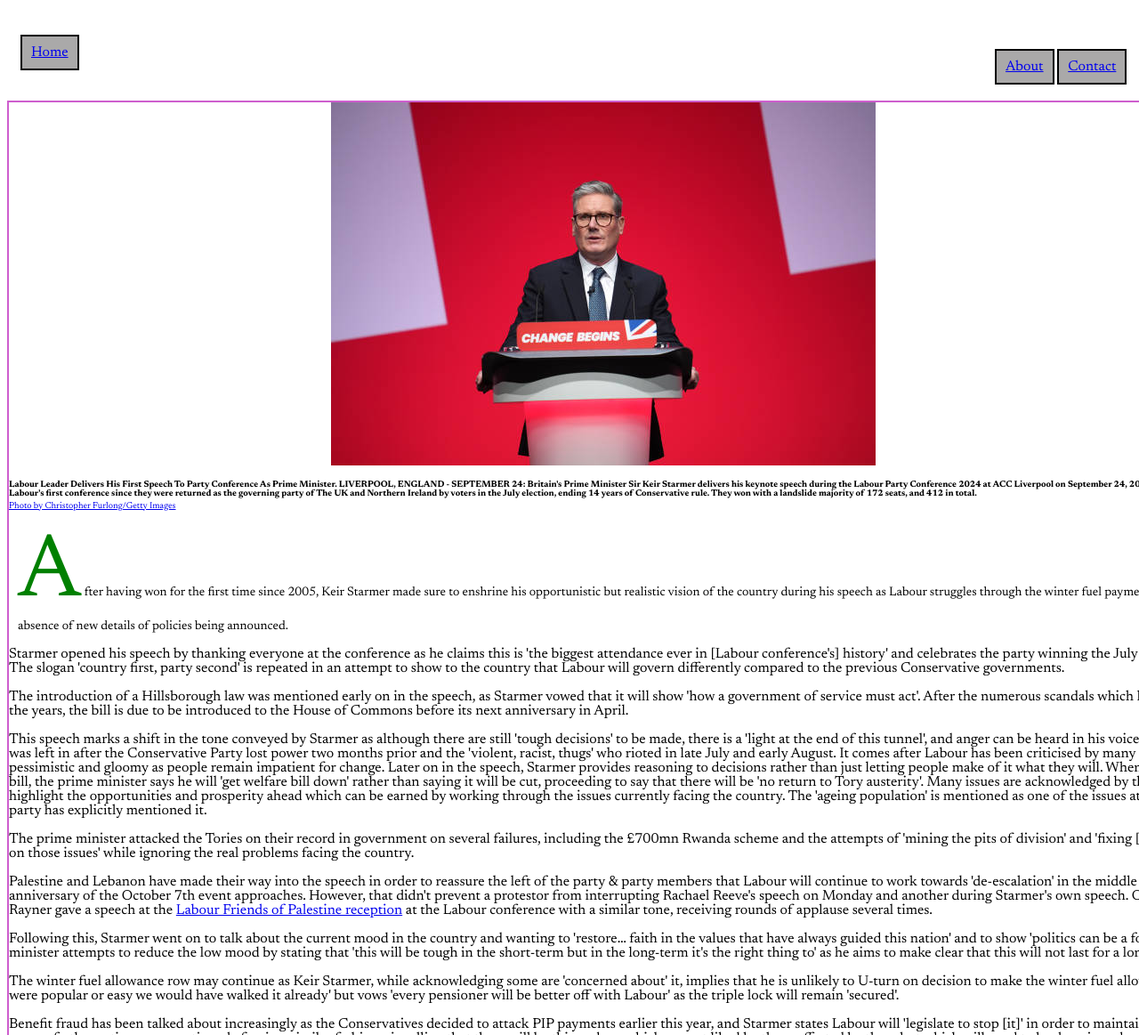
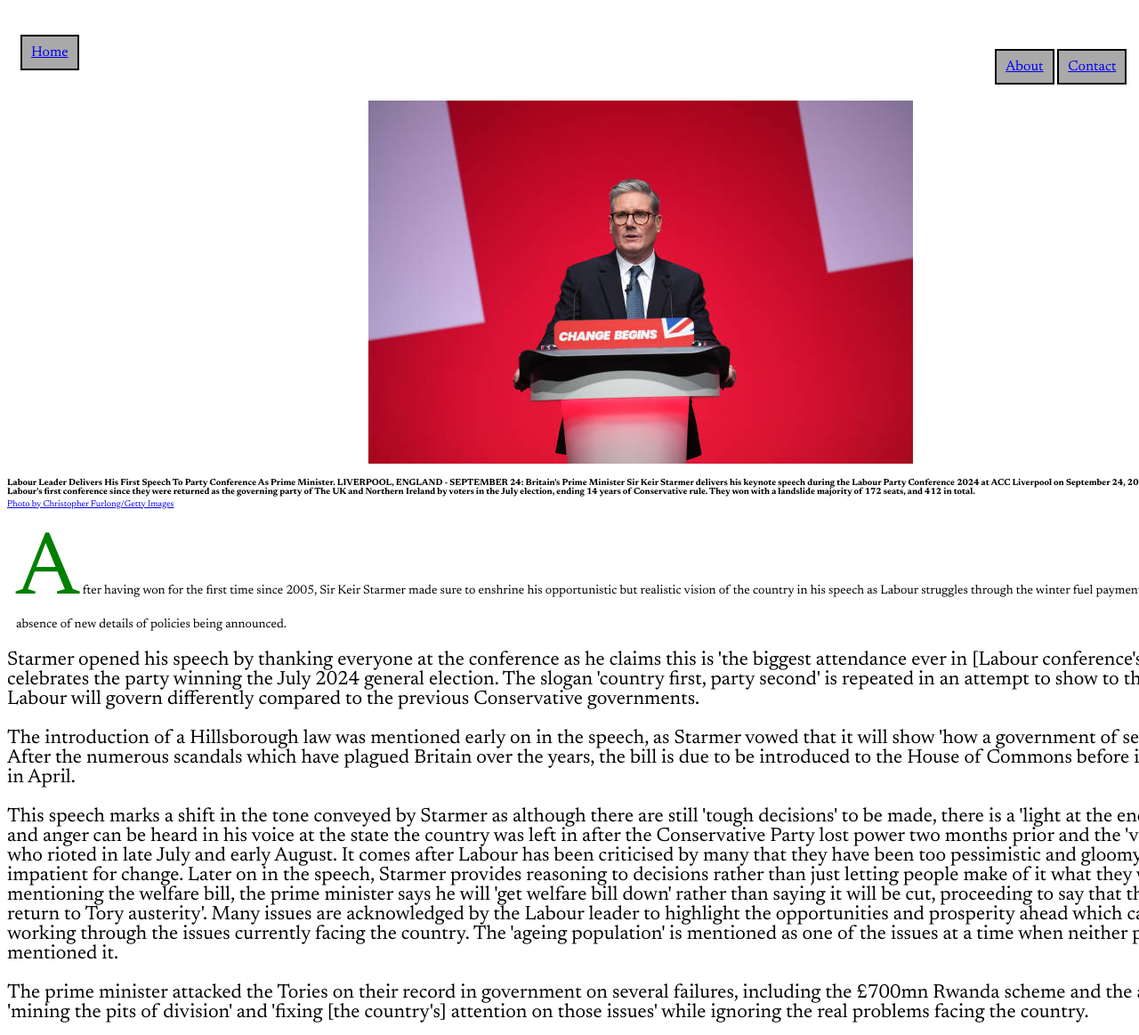
Before and after one commit to dvid-d/Personal-Opinion-Articles-Website, a plain HTML site: page articles/23092024 2128 1.html in a window 1280 px wide. Shown: the part 137-1300 px from the top of the page at 89% size. Drawn offline with Linux system fonts and the light colour scheme.

Commit message:
small changes

```diff
--- a/articles/23092024 2128 1.html
+++ b/articles/23092024 2128 1.html
@@ -48,14 +48,14 @@
                 </div>
                 <article class="Article-body">
                     <p id="Article-first-letter">A</p>
-                    <p class="Paragraph" id="One">fter having won for the first time since 2005, Keir Starmer made sure to enshrine his opportunistic but realistic vision of the country during his speech as Labour struggles through the winter fuel payment and donations rows in the absence of new details of policies being announced.</p>
+                    <p class="Paragraph" id="One">fter having won for the first time since 2005, Sir Keir Starmer made sure to enshrine his opportunistic but realistic vision of the country in his speech as Labour struggles through the winter fuel payment and donations rows in the absence of new details of policies being announced.</p>
                     <p class="Paragraph" id="Two">Starmer opened his speech by thanking everyone at the conference as he claims this is 'the biggest attendance ever in [Labour conference's] history' and celebrates the party winning the July 2024 general election. The slogan 'country first, party second' is repeated in an attempt to show to the country that Labour will govern differently compared to the previous Conservative governments.</p>
                     <p class="Paragraph" id="Three">The introduction of a Hillsborough law was mentioned early on in the speech, as Starmer vowed that it will show 'how a government of service must act'. After the numerous scandals which have plagued Britain over the years, the bill is due to be introduced to the House of Commons before its next anniversary in April.</p>
                     <p class="Paragraph" id="Four">This speech marks a shift in the tone conveyed by Starmer as although there are still 'tough decisions' to be made, there is a 'light at the end of this tunnel', and anger can be heard in his voice at the state the country was left in after the Conservative Party lost power two months prior and the 'violent, racist, thugs' who rioted in late July and early August. It comes after Labour has been criticised by many that they have been too pessimistic and gloomy as people remain impatient for change. Later on in the speech, Starmer provides reasoning to decisions rather than just letting people make of it what they will. When mentioning the welfare bill, the prime minister says he will 'get welfare bill down' rather than saying it will be cut, proceeding to say that there will be 'no return to Tory austerity'. Many issues are acknowledged by the Labour leader to highlight the opportunities and prosperity ahead which can be earned by working through the issues currently facing the country. The 'ageing population' is mentioned as one of the issues at a time when neither party has explicitly mentioned it.</p>
                     <p class="Paragraph" id="Five">The prime minister attacked the Tories on their record in government on several failures, including the £700mn Rwanda scheme and the attempts of 'mining the pits of division' and 'fixing [the country's] attention on those issues' while ignoring the real problems facing the country.</p>
                     <p class="Paragraph" id="Six">Palestine and Lebanon have made their way into the speech in order to reassure the left of the party & party members that Labour will continue to work towards 'de-escalation' in the middle east as the one-year anniversary of the October 7th event approaches. However, that didn't prevent a protestor from interrupting Rachael Reeve's speech on Monday and another during Starmer's own speech. On Monday, Angela Rayner gave a speech at the <a href="https://www.youtube.com/watch?v=cM07qT8MsXc&t=4s&pp=ygUpYW5nZWxhIHJheW5lciBsYWJvdXIgZnJpZW5kcyBvZiBwYWxlc3RpbmU%3D">Labour Friends of Palestine reception<a> at the Labour conference with a similar tone, receiving rounds of applause several times.</p>
                     <p class="Paragraph" id="Seven">Following this, Starmer went on to talk about the current mood in the country and wanting to 'restore… faith in the values that have always guided this nation' and to show 'politics can be a force for good'. The prime minister attempts to reduce the low mood by stating that 'this will be tough in the short-term but in the long-term it's the right thing to' as he aims to make clear that this will not last for a long time.</p>
-                    <p class="Paragraph" id="Eight">The winter fuel allowance row may continue as Keir Starmer, while acknowledging some are 'concerned about' it, implies that he is unlikely to U-turn on decision to make the winter fuel allowance, saying 'if this path were popular or easy we would have walked it already' but vows 'every pensioner will be better off with Labour' as the triple lock will remain 'secured'.</p>
+                    <p class="Paragraph" id="Eight">The winter fuel allowance row may continue as Sir Keir Starmer, while acknowledging some are 'concerned about' it, implies that he is unlikely to U-turn on decision to make the winter fuel allowance, saying 'if this path were popular or easy we would have walked it already' but vows 'every pensioner will be better off with Labour' as the triple lock will remain 'secured'.</p>
                     <p class="Paragraph" id="Nine">Benefit fraud has been talked about increasingly as the Conservatives decided to attack PIP payments earlier this year, and Starmer states Labour will 'legislate to stop [it]' in order to maintain the welfare state. A range of other actions are mentioned after in a similar fashion, signalling that there will be things done which are not liked by those affected by them but which will need to be done in order to achieve long-term goals.</p>
                     <p class="Paragraph" id="Ten">A passion can be heard in the prime minister's voice as he approaches the end of his hour-long speech. The crowd cheers and applauds as Starmer highlights the reality which can be achieved and that 'Britain belongs to you.'</p>
                     <p class="Paragraph" id="Eleven">Although the speech may be considered an improvement in some aspects compared to those in the past, it seems to have failed to garner the main attention of the media. Instead, the media continues to be fixated on donations & freebies- which are not comparable to the corruption of the Tories during their tenure in power - and the winter fuel allowance row.</p>
--- a/styles/article.css
+++ b/styles/article.css
@@ -49,7 +49,6 @@ body {
     top: 250px;
     width: 1450px;
     height: 1500px;
-    border: 2px solid rgb(206, 94, 206);
 }
 
 #Header {
@@ -76,7 +75,7 @@ body {
 .Heading-image {
     position: relative;
     top: 0px;
-    left: 25%;
+    left: 28%;
 }
 
 
@@ -94,6 +93,11 @@ article #Article-first-letter {
     color: green;
 }
 
+
+.Article-body .Paragraph {
+    font-size: 22px;
+}
+
 .Paragraph#One {
     position: relative;
     display: inline;
```
